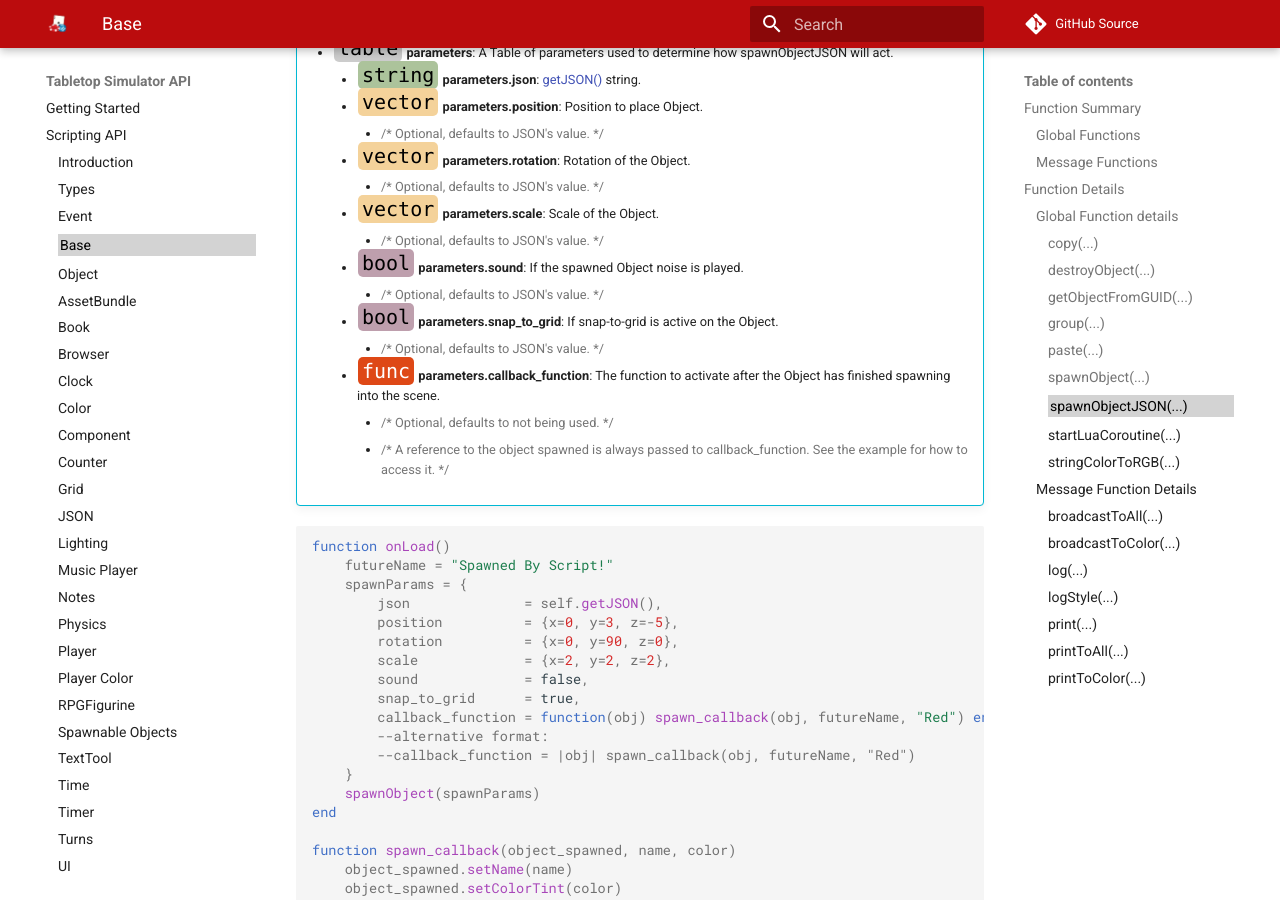
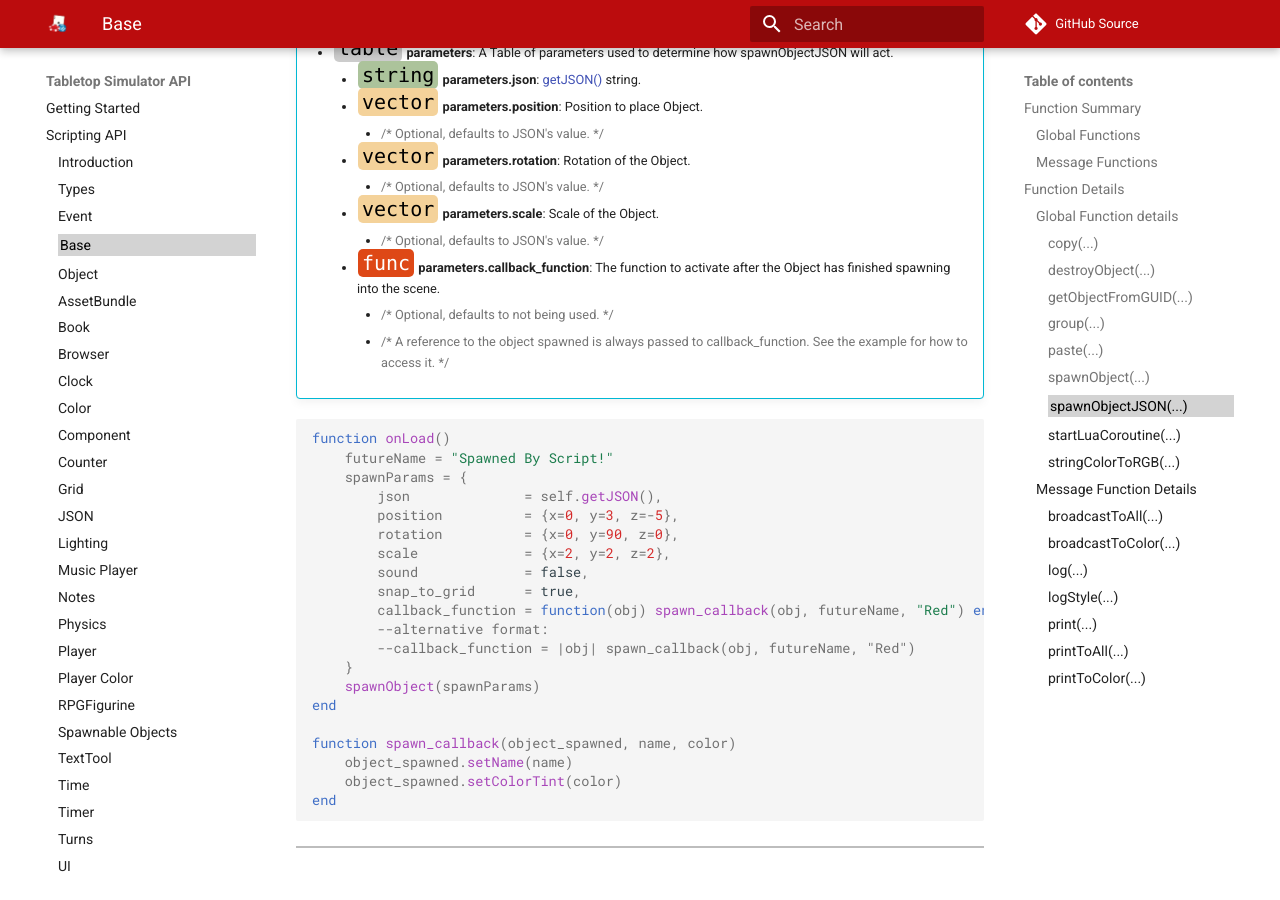
Before and after one commit to Berserk-Games/Tabletop-Simulator-API, an MkDocs documentation site: the page built from docs/base.md, in a window 1280 px wide and 900 px high, scrolled down 7393 px. Built offline with MkDocs 1.6.1 and Material for MkDocs 9.7.7, drawn with Linux system fonts in a browser that asks for light colours; comment, search, counter and statistics services are not loaded.

Commit message:
spawnObjectJSON() does not use sound or snap_to_grid

```diff
--- a/docs/base.md
+++ b/docs/base.md
@@ -196,10 +196,6 @@ Spawns an Object using a JSON string. Works with [getJSON()](object.md#getjson).
 		* [<span class="tag vec"></span>](types.md#vector) **parameters.rotation**: Rotation of the Object.
 			* {>>Optional, defaults to JSON's value.<<}
 		* [<span class="tag vec"></span>](types.md#vector) **parameters.scale**: Scale of the Object.
-			* {>>Optional, defaults to JSON's value.<<}
-		* [<span class="tag boo"></span>](types.md) **parameters.sound**: If the spawned Object noise is played.
-			* {>>Optional, defaults to JSON's value.<<}
-		* [<span class="tag boo"></span>](types.md) **parameters.snap_to_grid**: If snap-to-grid is active on the Object.
 			* {>>Optional, defaults to JSON's value.<<}
 		* [<span class="tag fun"></span>](types.md#function) **parameters.callback_function**: The function to activate after the Object has finished spawning into the scene.
 			* {>>Optional, defaults to not being used.<<}
```
